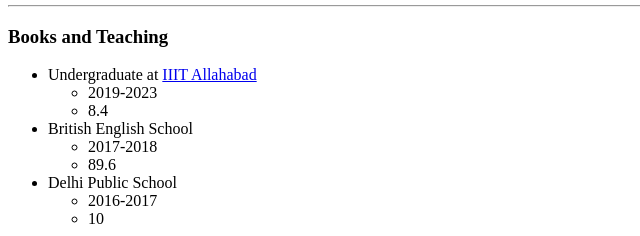
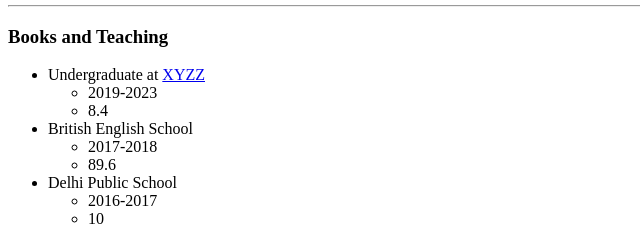
Before and after one commit to Seven7teen/Web-Development-HTML---Personal-Site, a plain HTML site: page index.html in a window 1280 px wide. Shown: the part 424-660 px from the top of the page, 0-640 px from the left. Drawn offline with Linux system fonts and the light colour scheme.

Commit message:
commit 2

```diff
--- a/index.html
+++ b/index.html
@@ -18,7 +18,7 @@
   <hr>
   <h3>Books and Teaching</h3>
   <ul>
-    <li>Undergraduate at <a href="https://www.youtube.com">IIIT Allahabad</a></li>
+    <li>Undergraduate at <a href="https://www.youtube.com">XYZZ</a></li>
       <ul>
         <li>2019-2023</li>
         <li>8.4</li>
```
